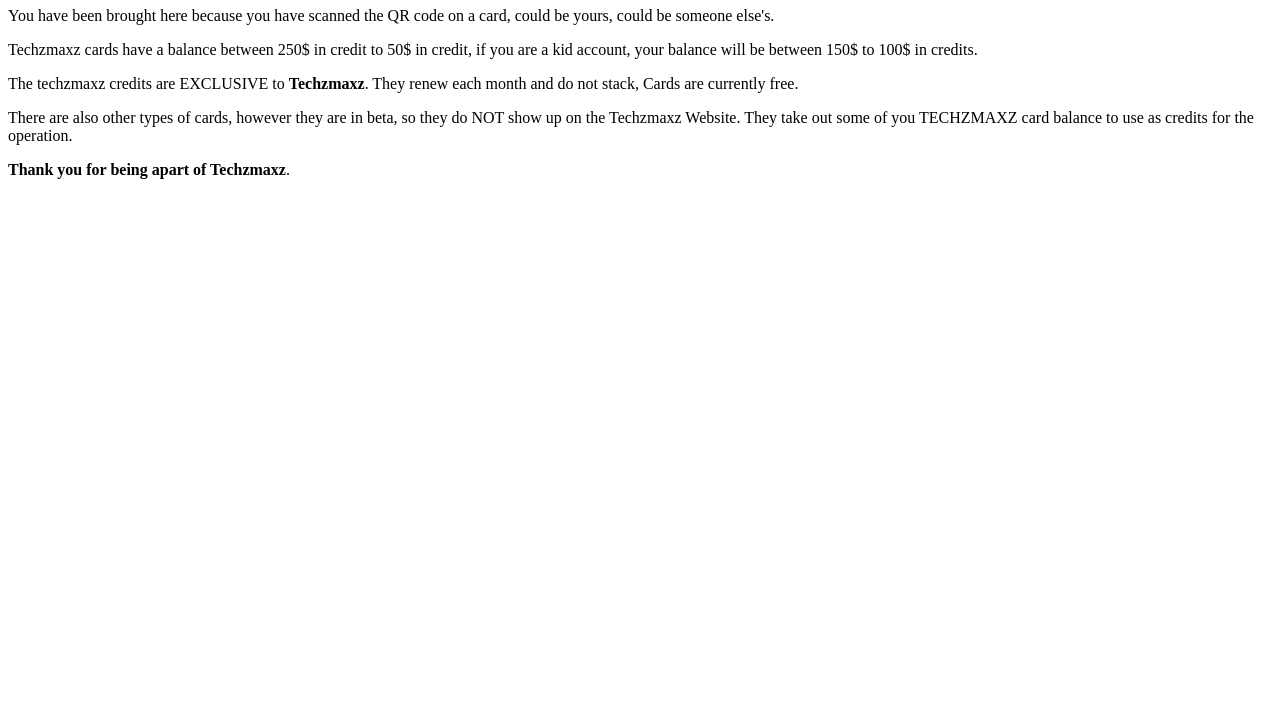
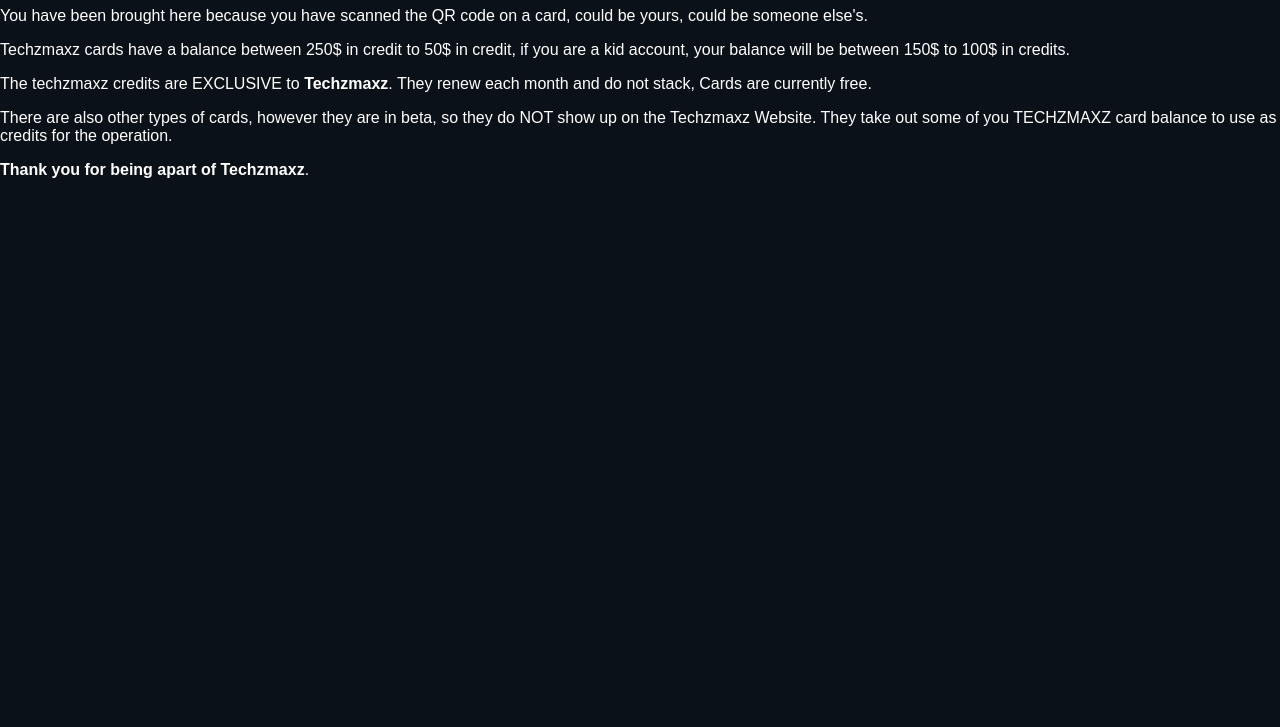
Before and after one commit to TechzMaxz/cardinfo, a plain HTML site: page index.html in a window 1280 px wide. Shown: the part 73-800 px from the top of the page. Drawn offline with Linux system fonts and the light colour scheme.

Commit message:
Update index.html
i dont know atp 😭

```diff
--- a/index.html
+++ b/index.html
@@ -4,6 +4,12 @@
 #main {
     color: blue;
 }
+        body {
+        margin: 0;
+        font-family: Arial, Helvetica, sans-serif;
+        background: #0b1118;
+        color: white;
+    }
 </style>
 <head>
     <meta charset="UTF-8">
```
